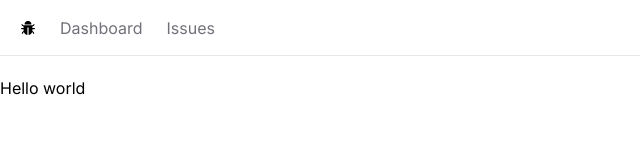
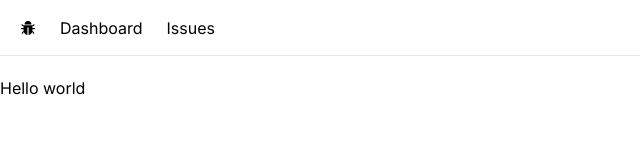
Before and after one commit to Chirag-S-Kotian/issue_tracker-nextjs, a Next.js app: page / in a window 1280 px wide. Shown: the top 160 px of the page, without its empty margins (0-640 px from the left). Built offline with nearby package versions, Linux system fonts and the light colour scheme.

Commit message:
"Update NavBar link color based on current path"
This commit updates the NavBar component to change the text color of a link based on whether or not it matches the current path. The color of the link text will be "text-

```diff
--- a/app/NavBar.tsx
+++ b/app/NavBar.tsx
@@ -21,7 +21,9 @@
         {links.map((link) => (
           <Link
             key={link.href}
-            className="text-zinc-500  hover:text-zinc-800 transition-colors"
+            className={`${
+              link.href === currentPath ? "text-zinc-900" : "text-zinc-500"
+            }text-zinc-500  hover:text-zinc-800 transition-colors`}
             href={link.href}
           >
             {link.label}
```
